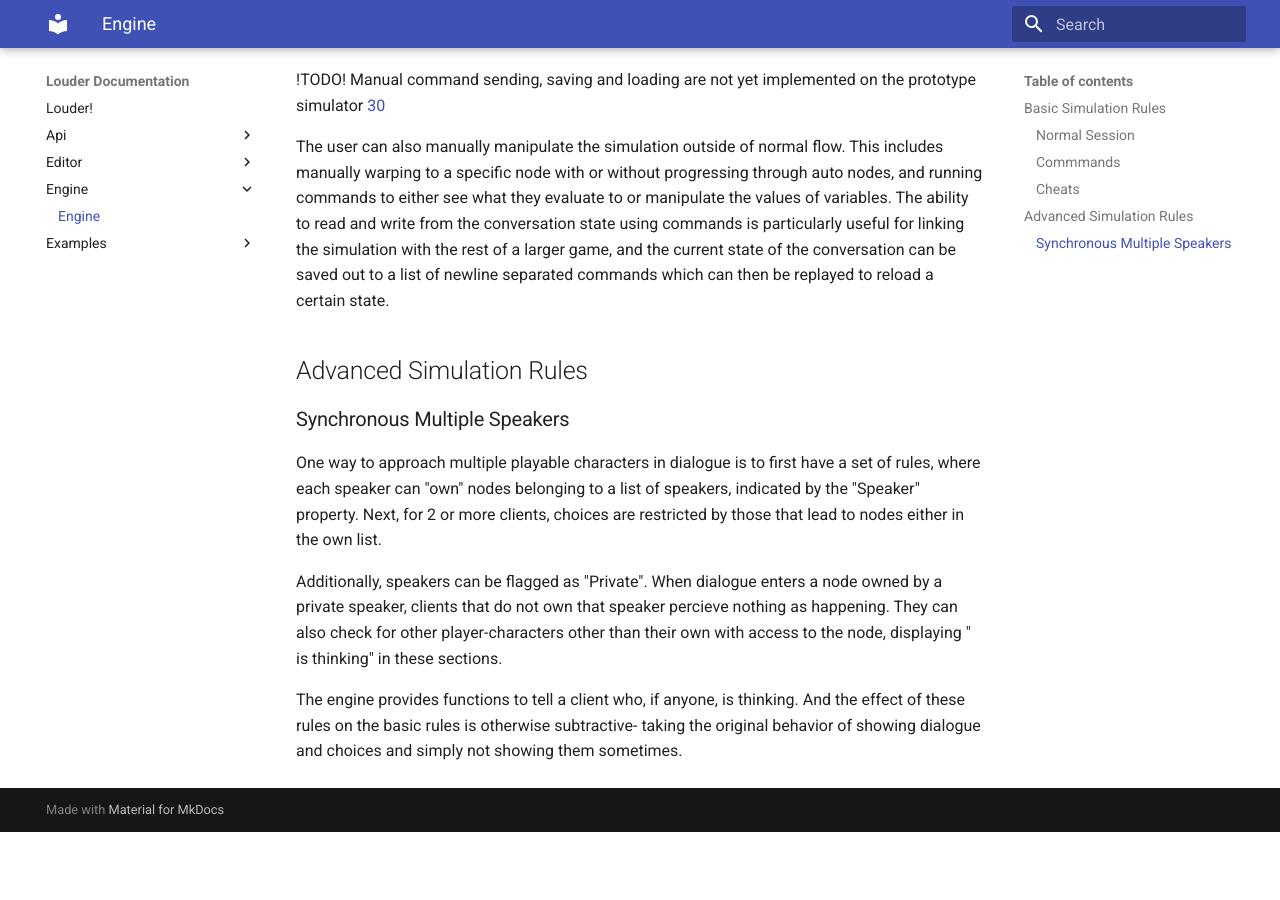
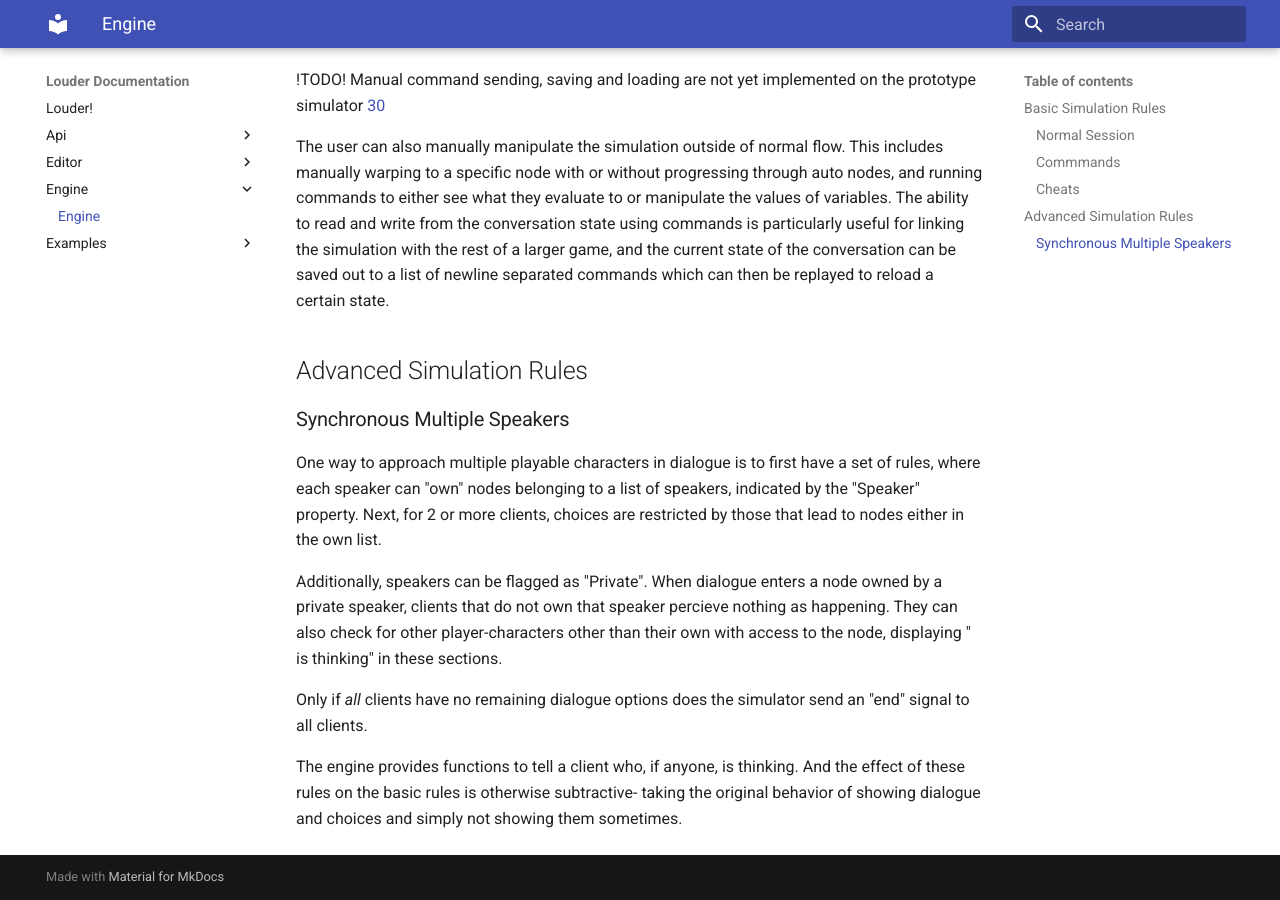
Before and after one commit to Roboticy3/Louder, an MkDocs documentation site: the page built from docs/docs/engine/index.md, in a window 1280 px wide and 900 px high, scrolled down 2737 px. Built offline with MkDocs 1.6.1 and Material for MkDocs 9.7.7, drawn with Linux system fonts in a browser that asks for light colours; before the commit the page ends 3569 px from its top, so only the background shows below that.

```diff
--- a/docs/docs/engine/index.md
+++ b/docs/docs/engine/index.md
@@ -62,4 +62,6 @@ One way to approach multiple playable characters in dialogue is to first have a
 
 Additionally, speakers can be flagged as "Private". When dialogue enters a node owned by a private speaker, clients that do not own that speaker percieve nothing as happening. They can also check for other player-characters other than their own with access to the node, displaying "<character> is thinking" in these sections.
 
+Only if *all* clients have no remaining dialogue options does the simulator send an "end" signal to all clients.
+
 The engine provides functions to tell a client who, if anyone, is thinking. And the effect of these rules on the basic rules is otherwise subtractive- taking the original behavior of showing dialogue and choices and simply not showing them sometimes.
```
Also changed, not shown: 5 other files.
